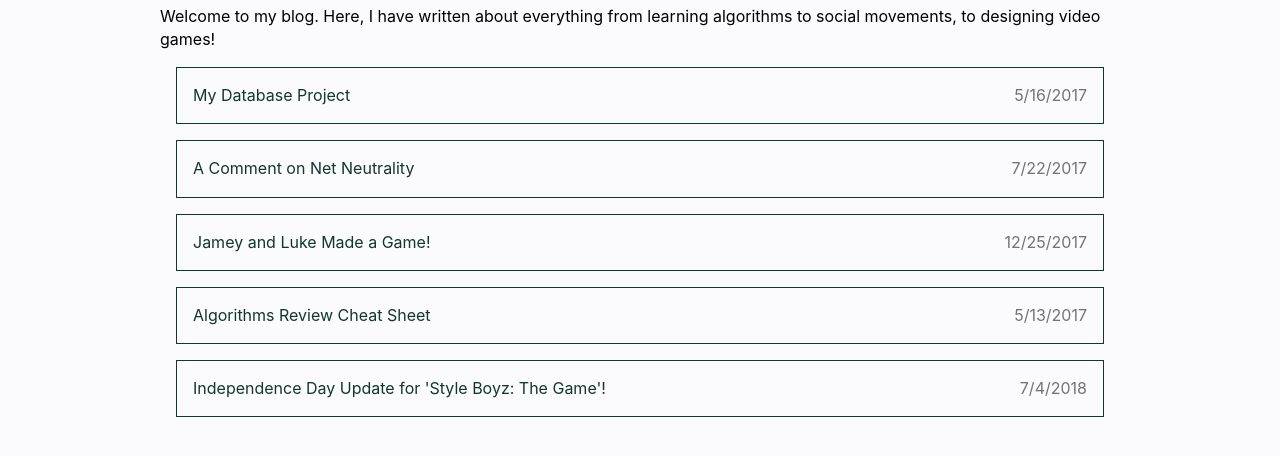
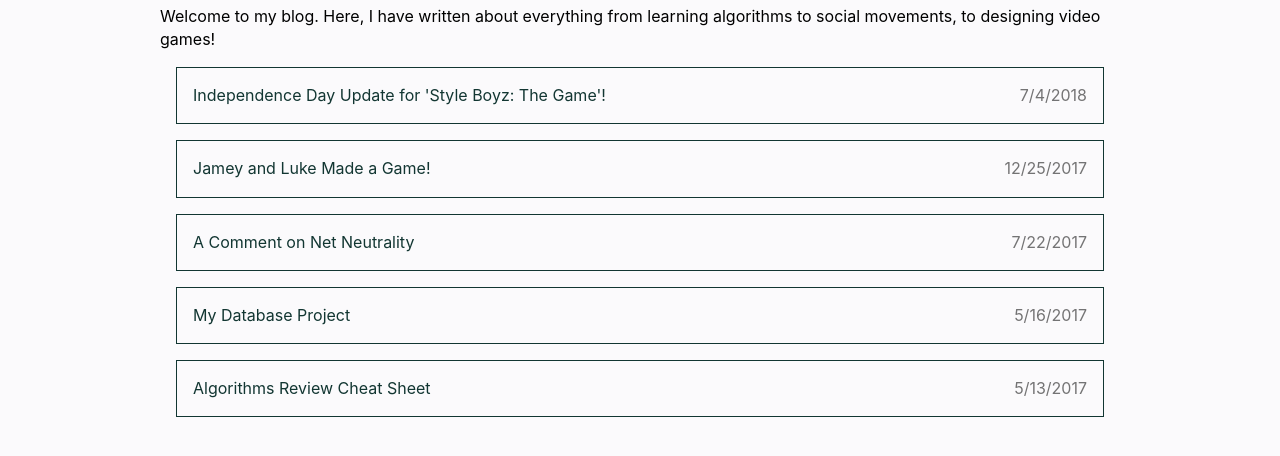
Before and after one commit to sumwatshade/sumwatshade.github.io, a Gatsby site: page /blog in a window 1280 px wide. Shown: the part 134-590 px from the top of the page. Built offline with nearby package versions, Linux system fonts and the light colour scheme; Gatsby itself is replaced by a stand-in of ours.

Commit message:
fix: add date sorting

```diff
--- a/src/pages/blog.tsx
+++ b/src/pages/blog.tsx
@@ -40,9 +40,16 @@ const Blog = ({ data } : BlogProps) => {
             learning algorithms to social movements, to designing video games!
           </p>
           <BlogList>
-            {posts.map(({ node }: BlogPostNode) => (
-              <BlogListItem data={node} />
-            ))}
+            {posts
+              .sort((a: BlogPostNode, b: BlogPostNode): number => {
+                const dateA = new Date(a.node.frontmatter.date);
+                const dateB = new Date(b.node.frontmatter.date);
+
+                return dateB.getTime() - dateA.getTime();
+              })
+              .map(({ node }: BlogPostNode) => (
+                <BlogListItem data={node} />
+              ))}
           </BlogList>
         </Container>
       </Page>
```
Also changed, not shown: src/templates/post.tsx (+9 -3 lines).
